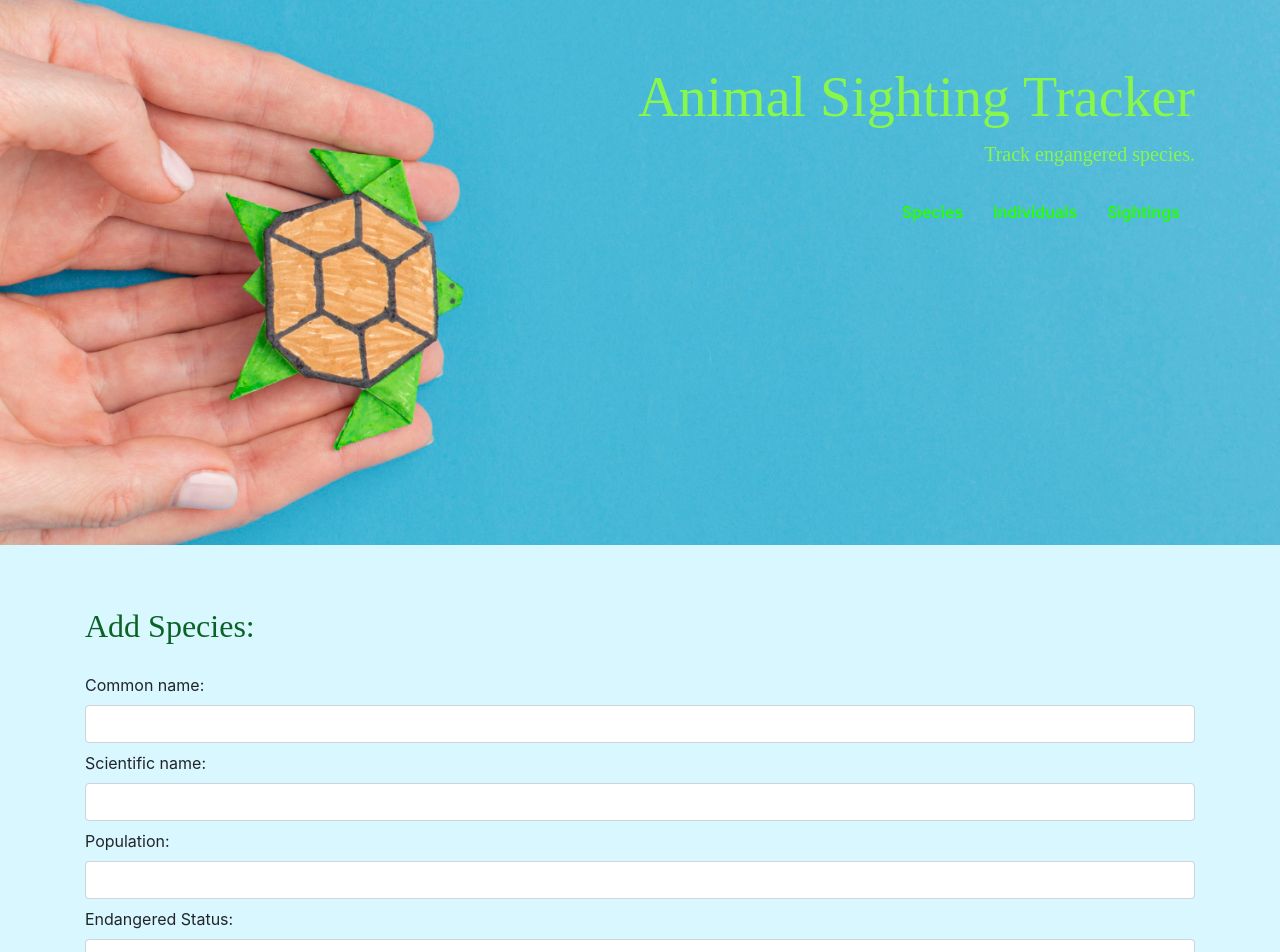
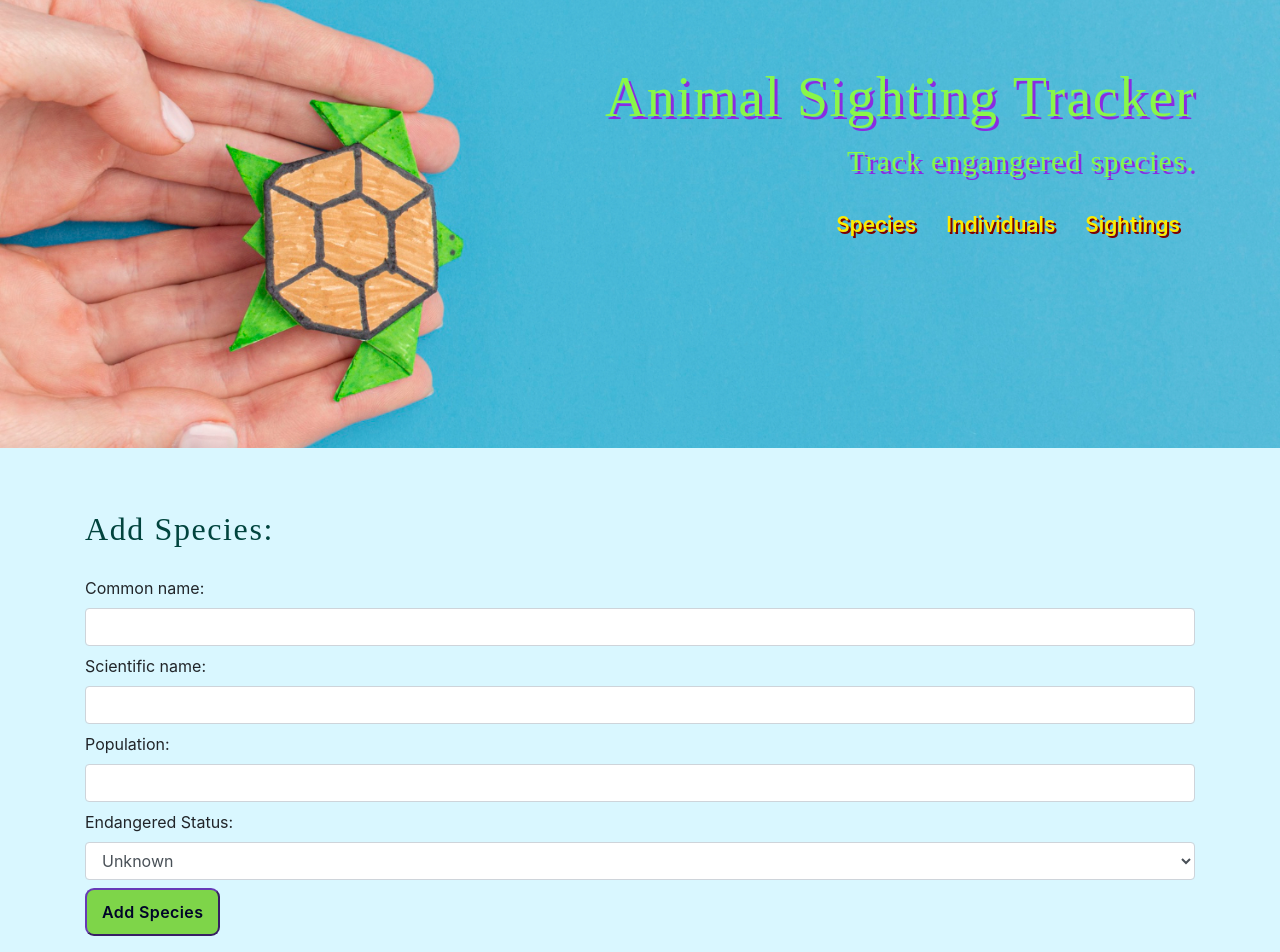
Before and after one commit to alexcheva/animal-sighting-tracker, a React (Create React App) app: page / in a window 1280 px wide. Shown: the top 952 px of the page. Built offline with nearby package versions, Linux system fonts and the light colour scheme; no server answers; a web font is replaced by a local one.

Commit message:
add more styling

```diff
--- a/src/App.css
+++ b/src/App.css
@@ -13,12 +13,18 @@ header#header {
   background-repeat: no-repeat;
   background-position: center;
   background-size: cover;
-  height: 545px;
+  height: 28rem;
 }
 h1#name, .lead {
   font-family: 'Ranchers', cursive;
   text-align: right;
   color: #89f749;
+  letter-spacing: 0.09rem;
+  text-shadow: 3px 3px blueviolet;
+}
+p.lead {
+  font-size: 1.85rem;
+  margin-bottom: 10px;
 }
 nav {
   text-align: end;
@@ -27,7 +33,8 @@ h2{
   font-family: 'Ranchers', cursive;
   padding-top: 30px;
   padding-bottom: 20px;
-  color: #0a6325;
+  color: #01443e;
+  letter-spacing: 0.1rem;
 }
 .App-logo {
   height: 40vmin;
@@ -66,6 +73,7 @@ thead {
   justify-content: center;
   font-size: calc(10px + 2vmin);
   color: white;
+  background-color: #47b8d8;
 }
 
 .App-link {
@@ -75,13 +83,30 @@ li {
   display: inline-block;
   padding: 15px;
 }
+
 a {
   text-decoration: none;
   font-weight: 600;
-  color: #27ff00;
+}
+nav li a {
+  color: #ffeb00;
+  font-size: 1.3rem;
+  text-shadow: 2px 2px #7e0000;
+}
+nav li a:hover {
+  color: #ffeb00;
 }
 a:hover, a:focus {
   text-decoration: underline;
+}
+input[type="submit"] {
+  padding: 10px 15px;
+  font-weight: 600;
+  background: #7ed549;
+  border-radius: 9px;
+  border-color: #673ab7;
+  letter-spacing: 0.025em;
+  color: #000429;
 }
 @keyframes App-logo-spin {
   from {
--- a/src/components/Footer.js
+++ b/src/components/Footer.js
@@ -2,8 +2,8 @@ const Footer = () => {
   return (
     <footer>
       <div className="container">
-        <div>Designed and Developed by Alexandra Lukinicheva.</div>
-        <a href='https://www.freepik.com/photos/animals'>Animals photos created by freepik - www.freepik.com</a>
+        <div>Designed and Developed by <a href="https://github.com/alexcheva">Alexandra Lukinicheva</a></div>
+        Animals photos created by <a href='https://www.freepik.com/photos/animals'>freepik - www.freepik.com</a>
         <div>Icons made by <a href="https://www.freepik.com" title="Freepik">Freepik</a> from <a href="https://www.flaticon.com/" title="Flaticon">www.flaticon.com</a></div>
       </div>
     </footer>
```
